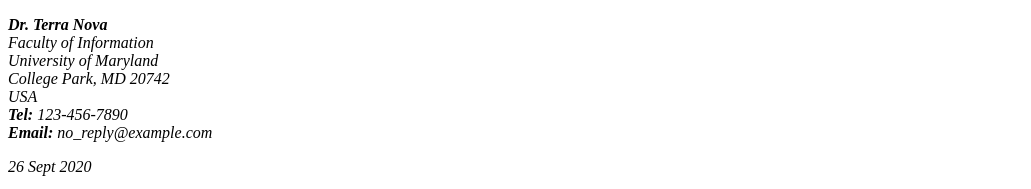
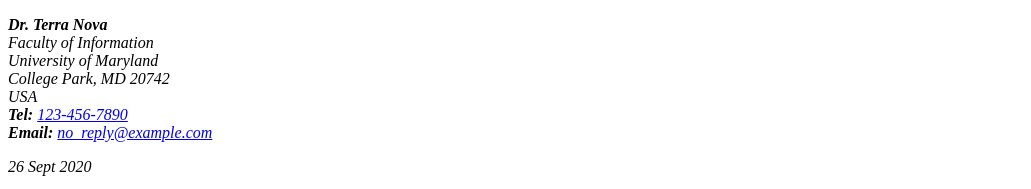
Before and after one commit to andcar23/andcar.github.io, a website: page public/lab_2/index.html in a window 1280 px wide. Shown: the top 189 px of the page, without its empty margins (0-1031 px from the left). Drawn offline with Linux system fonts and the light colour scheme.

Commit message:
Update index.html

```diff
--- a/public/lab_2/index.html
+++ b/public/lab_2/index.html
@@ -15,8 +15,8 @@
                 University of Maryland<br>
                 College Park, MD 20742<br>
                 USA<br>
-                <b>Tel:</b> 123-456-7890<br>  <!-- Add link to phone and email-->
-                <b>Email:</b> no_reply@example.com<br>
+                <b>Tel:</b> <a href = "tel:123-456-7890">123-456-7890</a>   <br>  <!-- Add link to phone and email-->
+                <b>Email:</b> <a href = "no_reply@example.com">no_reply@example.com</a><br>
             </p>
 
         </address>
```
